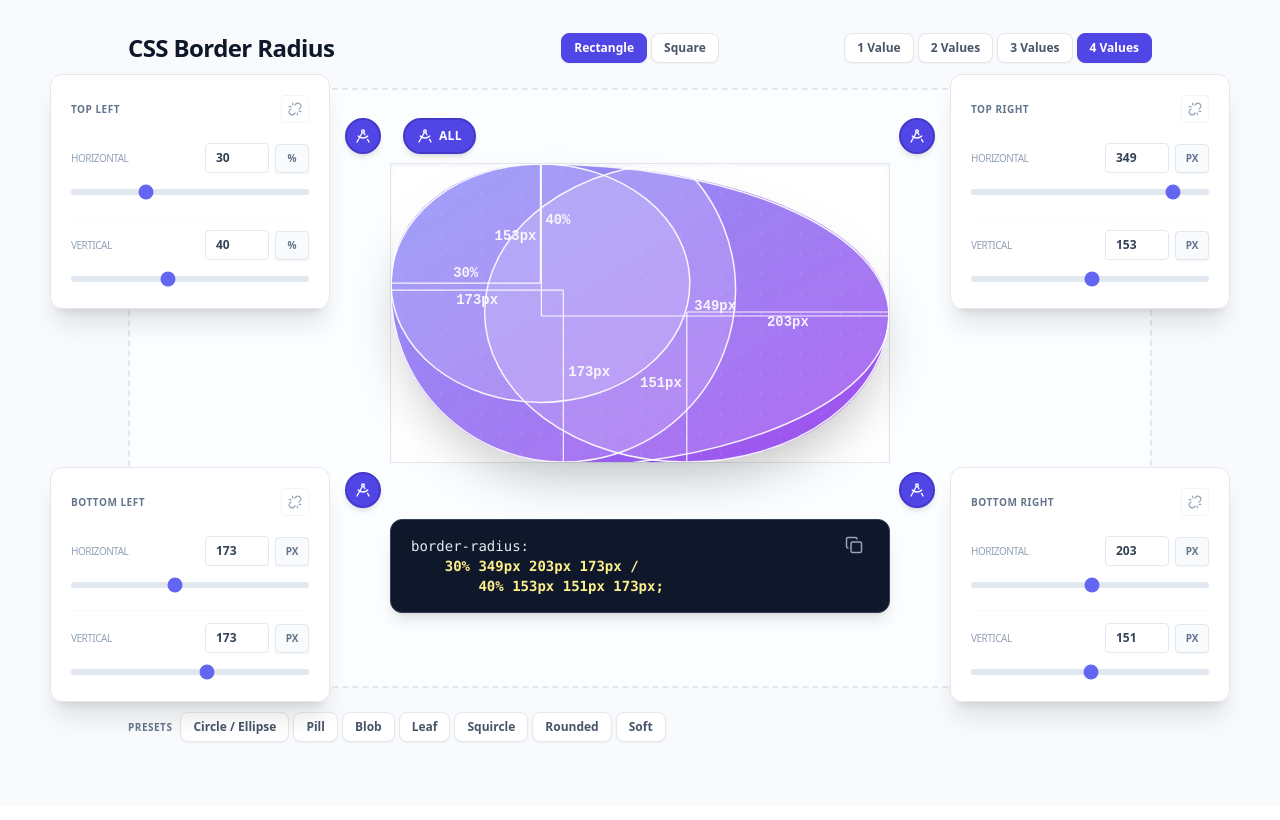
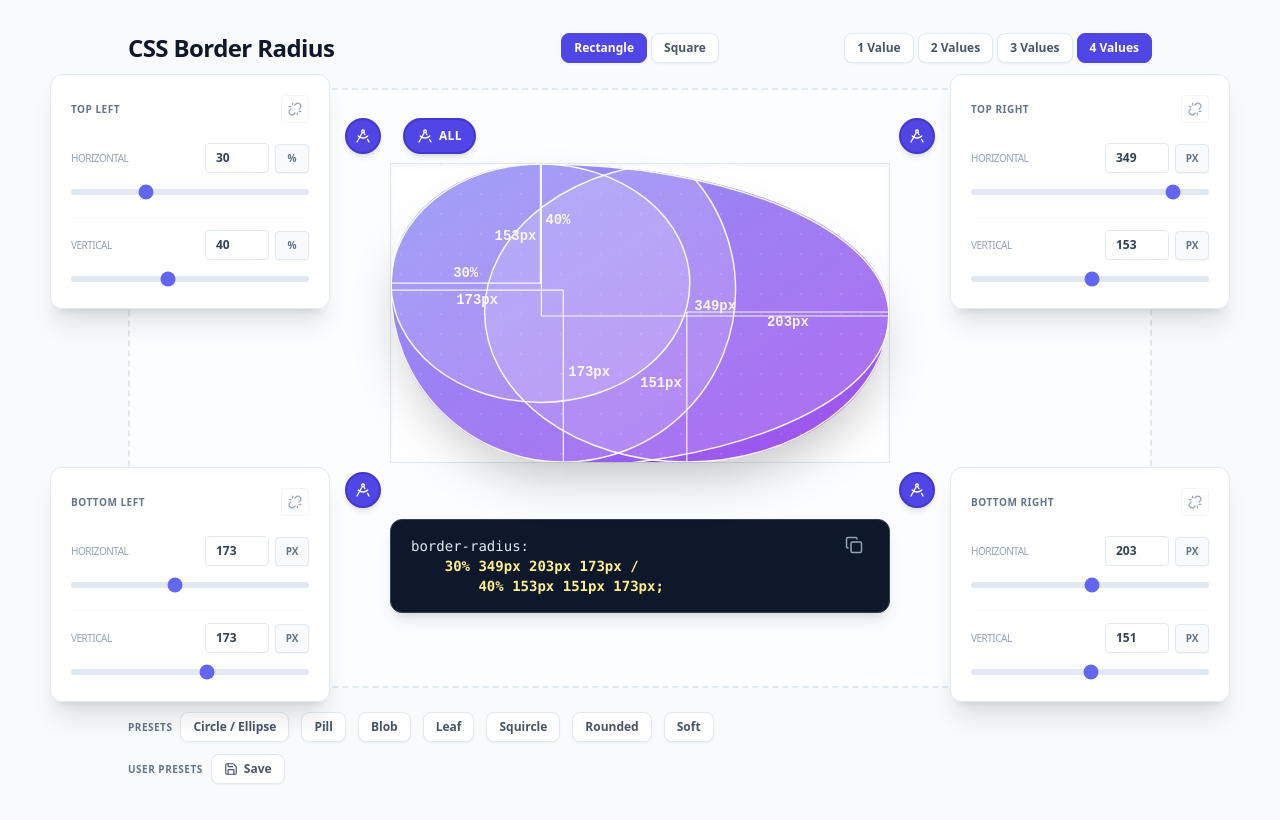
Before and after one commit to shrfrn/border-radius-playground, a React (Vite) app: page / in a window 1280 px wide. Shown: the top 820 px of the page. Built offline with nearby package versions, Linux system fonts and the light colour scheme.

Commit message:
Add user presets

```diff
--- a/src/App.jsx
+++ b/src/App.jsx
@@ -1,5 +1,5 @@
 import React, { useState, useCallback, useEffect } from 'react'
-import { Link as LinkIcon, Unlink, DraftingCompass, Copy, Check } from 'lucide-react'
+import { Link as LinkIcon, Unlink, DraftingCompass, Copy, Check, X, Save } from 'lucide-react'
 
 // --- Sub-components moved outside to prevent remounting/focus loss ---
 
@@ -103,6 +103,27 @@ const DEFAULT_UNITS = { tl: ['%', '%'], tr: ['px', 'px'], br: ['px', 'px'], bl:
 const DEFAULT_LINKED = { tl: false, tr: false, br: false, bl: false }
 
 const STORAGE_KEY = 'border-radius-app-state'
+const USER_PRESETS_STORAGE_KEY = 'border-radius-user-presets'
+
+function loadUserPresets() {
+	try {
+		const raw = localStorage.getItem(USER_PRESETS_STORAGE_KEY)
+		if (!raw) return []
+		const data = JSON.parse(raw)
+		if (!Array.isArray(data)) return []
+		const corners = ['tl', 'tr', 'br', 'bl']
+		const has = (o, k) => o && typeof o === 'object' && Array.isArray(o[k])
+		return data.filter(p => p && p.id && p.name && typeof p.mode === 'number' && has(p, 'radiiPx') && has(p, 'radiiPct') && has(p, 'units'))
+	} catch {
+		return []
+	}
+}
+
+function saveUserPresets(presets) {
+	try {
+		localStorage.setItem(USER_PRESETS_STORAGE_KEY, JSON.stringify(presets))
+	} catch (_) {}
+}
 
 const INITIAL_RADII_PX = { tl: [90, 120], tr: [349, 153], br: [203, 151], bl: [173, 173] }
 const INITIAL_RADII_PCT = { tl: [30, 40], tr: [87, 51], br: [51, 50], bl: [43, 58] }
@@ -419,6 +440,7 @@ function App() {
 	const [linked, setLinked] = useState(initial.linked)
 	const [shape, setShape] = useState(initial.shape)
 	const [overlayCorners, setOverlayCorners] = useState({ tl: true, tr: true, br: true, bl: true })
+	const [userPresets, setUserPresets] = useState(loadUserPresets)
 
 	const toggleOverlay = useCallback((corner) => {
 		setOverlayCorners(prev => ({ ...prev, [corner]: !prev[corner] }))
@@ -433,6 +455,10 @@ function App() {
 		saveState({ radiiPx, radiiPct, units, linked, mode, shape })
 	}, [radiiPx, radiiPct, units, linked, mode, shape])
 
+	useEffect(() => {
+		saveUserPresets(userPresets)
+	}, [userPresets])
+
 	const displayRadii = getDisplayRadii(radiiPx, radiiPct, units)
 
 	const applyPreset = useCallback((preset) => {
@@ -440,6 +466,28 @@ function App() {
 		setRadiiPct({ ...DEFAULT_RADII_PCT, ...preset.radiiPct })
 		setUnits({ ...DEFAULT_UNITS, ...preset.units })
 		setMode(preset.mode ?? 4)
+	}, [])
+
+	const saveCurrentAsPreset = useCallback(() => {
+		const defaultName = `Preset ${userPresets.length + 1}`
+		const raw = window.prompt('Name for preset:', defaultName)
+		if (raw == null) return
+		const name = (raw.trim() || defaultName).trim() || defaultName
+		const preset = {
+			id: `preset-${Date.now()}`,
+			name,
+			mode,
+			radiiPx: { ...radiiPx },
+			radiiPct: { ...radiiPct },
+			units: { ...units },
+		}
+		setUserPresets(prev => [...prev, preset])
+	}, [userPresets.length, mode, radiiPx, radiiPct, units])
+
+	const deleteUserPreset = useCallback((id, e) => {
+		e.preventDefault()
+		e.stopPropagation()
+		setUserPresets(prev => prev.filter(p => p.id !== id))
 	}, [])
 
 	const computedState = (() => {
@@ -655,18 +703,55 @@ function App() {
 				</div>
 				</div>
 
-				<div className="w-full flex items-center justify-between gap-4 mt-6 flex-wrap">
+				<div className="w-full flex flex-col gap-3 mt-6">
 					<div className="flex items-center gap-2 flex-wrap">
 						<span className="text-[10px] font-bold text-slate-500 uppercase tracking-wider">Presets</span>
-						<div className="flex gap-1 flex-wrap">
+						<div className="flex gap-3 flex-wrap">
 							{PRESETS.map(preset => (
 								<button
 									key={preset.name}
+									type="button"
 									onClick={() => applyPreset(preset)}
 									className="px-3 py-1.5 rounded-lg text-xs font-bold text-slate-600 bg-white border border-slate-200 shadow-sm hover:bg-indigo-50 hover:border-indigo-200 transition-all"
 								>
 									{preset.name}
 								</button>
+							))}
+						</div>
+					</div>
+					<div className="flex items-center gap-2 flex-wrap">
+						<span className="text-[10px] font-bold text-slate-500 uppercase tracking-wider">User presets</span>
+						<button
+							type="button"
+							onClick={saveCurrentAsPreset}
+							className="px-3 py-1.5 rounded-lg text-xs font-bold text-slate-600 bg-white border border-slate-200 shadow-sm hover:bg-indigo-50 hover:border-indigo-200 transition-all inline-flex items-center gap-1.5"
+							aria-label="Save current settings as preset"
+						>
+							<Save size={14} />
+							Save
+						</button>
+						<div className="flex gap-3 flex-wrap">
+							{userPresets.map(preset => (
+								<div
+									key={preset.id}
+									className="group relative inline-flex mr-4"
+								>
+									<button
+										type="button"
+										onClick={() => applyPreset(preset)}
+										className="px-3 py-1.5 rounded-lg text-xs font-bold text-slate-600 bg-white border border-slate-200 shadow-sm hover:bg-indigo-50 hover:border-indigo-200 transition-all pr-7"
+									>
+										{preset.name}
+									</button>
+									<button
+										type="button"
+										onClick={(e) => deleteUserPreset(preset.id, e)}
+										className="absolute top-0 right-0 -translate-y-1/2 translate-x-1/2 w-5 h-5 rounded-full bg-slate-700 text-white flex items-center justify-center opacity-0 group-hover:opacity-100 transition-opacity shadow-md hover:bg-red-500 focus:opacity-100 focus:outline-none focus-visible:ring-2 focus-visible:ring-indigo-500"
+										aria-label={`Delete preset ${preset.name}`}
+									>
+										<X size={12} strokeWidth={2.5} />
+									</button>
+								</div>
 							))}
 						</div>
 					</div>
```
